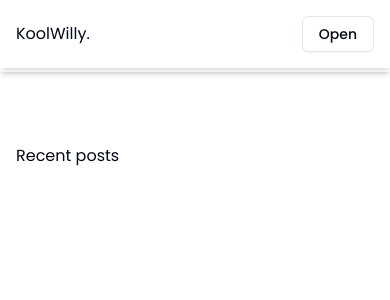
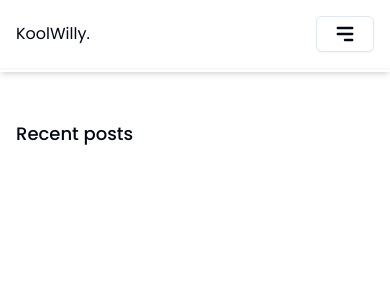
Before and after one commit to Devdhee/koolwilly-blog, a Next.js app: page / in a window 390 px wide. Shown: the top 300 px of the page. Built offline with nearby package versions, Linux system fonts and the light colour scheme.

Commit message:
Added navigation

```diff
--- a/app/blogs/pages.tsx
+++ b/app/blogs/page.tsx
@@ -1,5 +1,5 @@
 function BlogsPage() {
-  return <div></div>;
+  return <div>LFG</div>;
 }
 
 export default BlogsPage;
--- a/app/page.tsx
+++ b/app/page.tsx
@@ -1,8 +1,9 @@
-export default function Home() {
+export default async function Home() {
   return (
-    <div className="px-4 py-12 mt-6">
+    <div className="px-4 py-8 lg:py-12 mt-4 lg:mt-6 md:px-6 lg:px-8">
       <section className="container mx-auto">
-        <h2>Recent posts</h2>
+        <h2 className="mb-5 text-lg font-medium">Recent posts</h2>
+        <div></div>
       </section>
     </div>
   );
--- a/components/MobileNav.tsx
+++ b/components/MobileNav.tsx
@@ -1,3 +1,4 @@
+import { HiMenuAlt3 } from "react-icons/hi";
 import Link from "next/link";
 import { Button } from "./ui/button";
 import {
@@ -12,12 +13,14 @@ import {
 
 function MobileNav() {
   return (
-    <nav className="px-4 lg:hidden py-4 shadow-md fixed z-50 w-full top-0 bg-background">
+    <nav className="px-4 lg:hidden py-4 shadow-sm fixed z-50 w-full top-0 bg-background">
       <div className="container mx-auto flex justify-between items-center">
         <Link href="/">KoolWilly.</Link>
         <Sheet>
           <SheetTrigger asChild>
-            <Button variant="outline">Open</Button>
+            <Button variant="outline">
+              <HiMenuAlt3 className="size-6" />
+            </Button>
           </SheetTrigger>
           <SheetContent>
             <SheetHeader>
--- a/components/NavBar.tsx
+++ b/components/NavBar.tsx
@@ -2,7 +2,7 @@ import Link from "next/link";
 
 function NavBar() {
   return (
-    <nav className="w-full z-50 bg-background py-6 px-4 shadow-md">
+    <nav className="w-full z-50 bg-background py-6 px-8 shadow-md">
       <div className="container mx-auto flex justify-between items-center">
         <Link href="/">KoolWilly.</Link>
         <div className="space-x-10">
--- /dev/null
+++ b/components/RecentPosts.tsx
@@ -0,0 +1,5 @@
+async function RecentPosts() {
+  return <div></div>;
+}
+
+export default RecentPosts;
--- a/package.json
+++ b/package.json
@@ -20,6 +20,7 @@
     "next": "14.2.15",
     "react": "^18",
     "react-dom": "^18",
+    "react-icons": "^5.3.0",
     "tailwind-merge": "^2.5.4",
     "tailwindcss-animate": "^1.0.7"
   },
```
Also changed, not shown: 1 other file (tests, documents, lock files or other folders).
